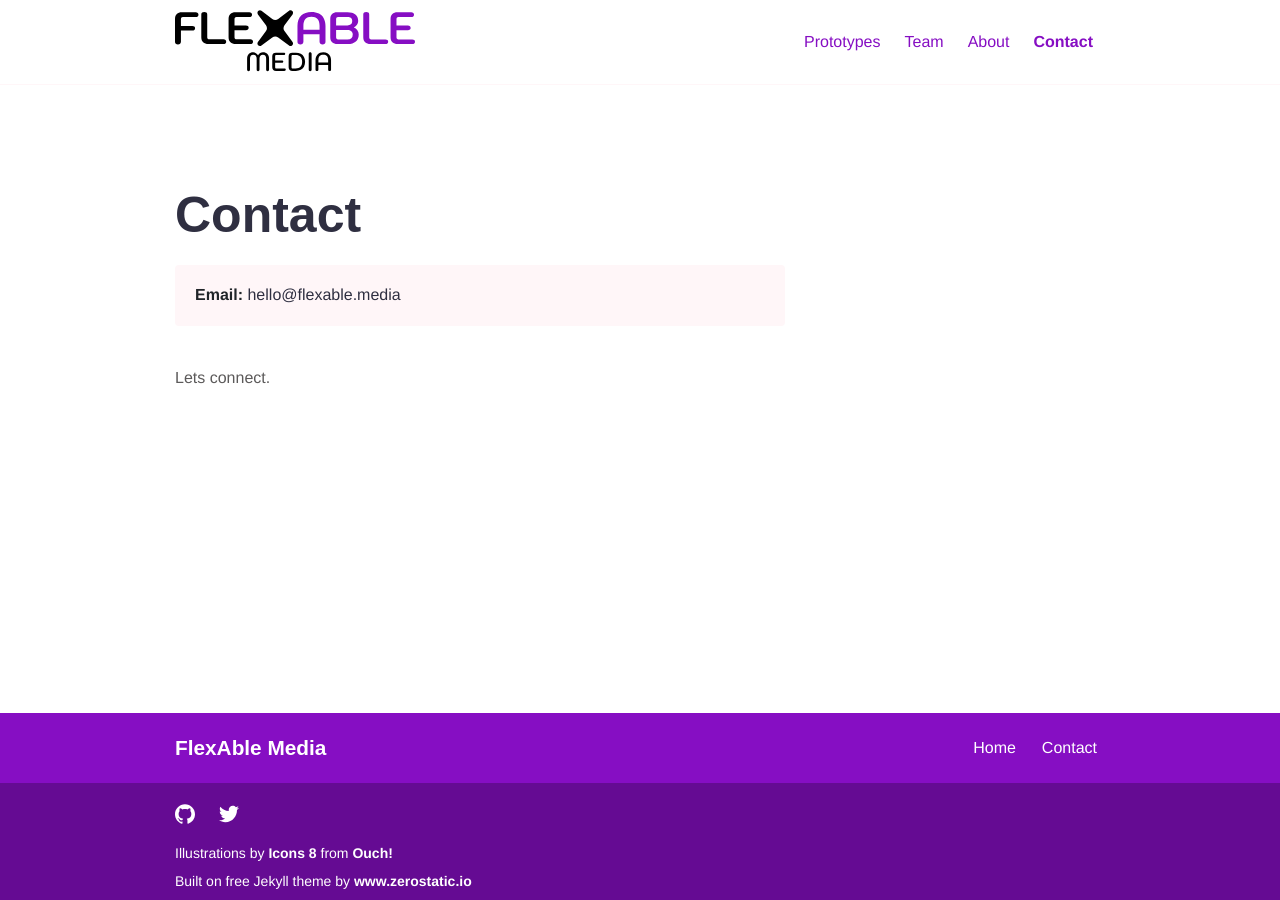
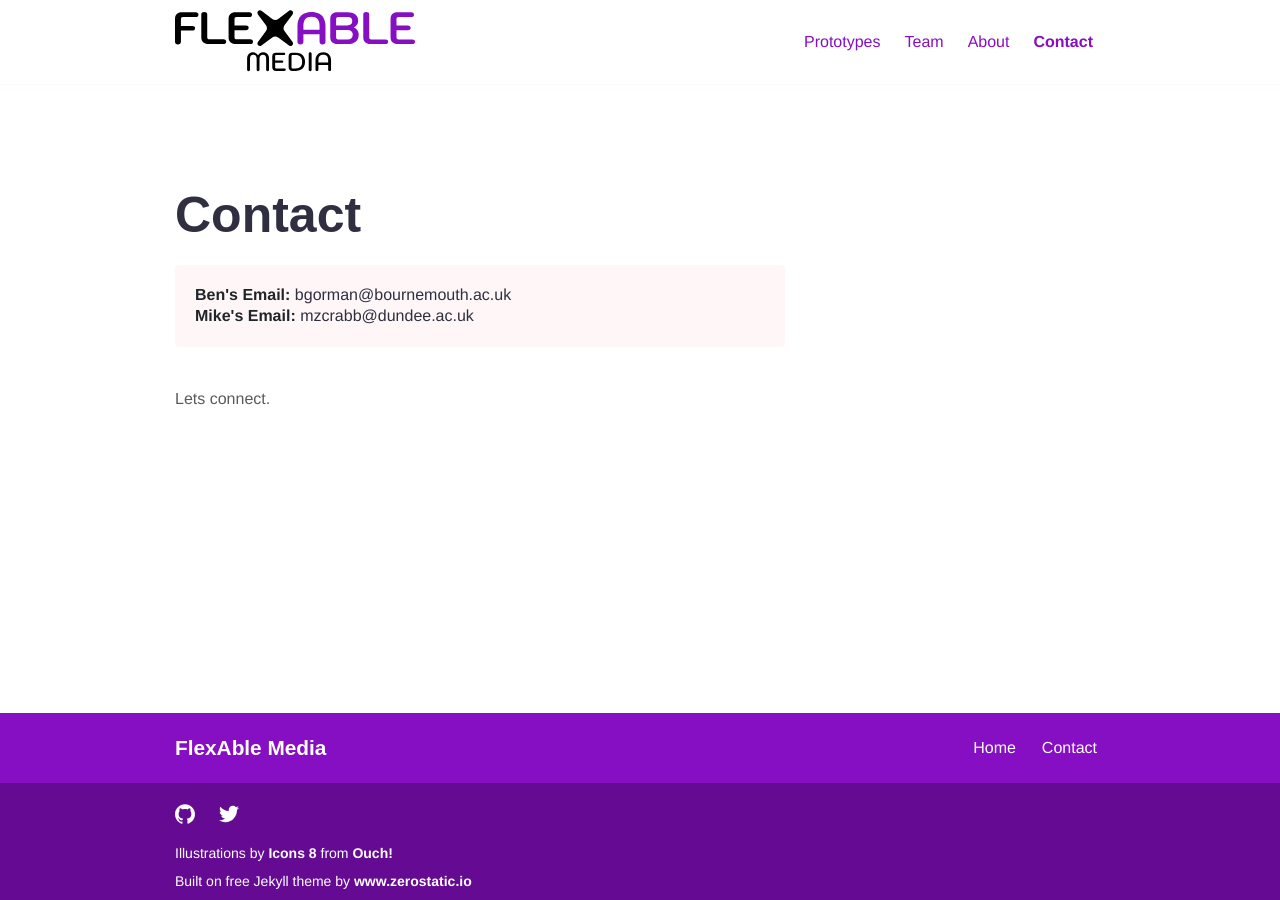
Before and after one commit to flexable-media/website, a Jekyll site: the page built from contact.md, in a window 1280 px wide. Built offline with Jekyll 4.4.1, drawn with Linux system fonts in a browser that asks for light colours; some web fonts are replaced.

Commit message:
Updated email addresss

```diff
--- a/_data/contact.yml
+++ b/_data/contact.yml
@@ -1,2 +1,3 @@
-email: 'hello@flexable.media'
+email: 'bgorman@bournemouth.ac.uk'
+email2: 'mzcrabb@dundee.ac.uk'
 contact_button_link: 'contact'
--- a/_includes/call.html
+++ b/_includes/call.html
@@ -4,9 +4,14 @@
         <div class="call-phone"><strong>Phone: </strong> {{ site.data.contact.phone }} </div>
     {% endif %}
     {% if site.data.contact.email %}
-    <div class="call-email"><strong>Email: </strong>
+    <div class="call-email"><strong>Ben's Email: </strong>
       <a href="mailto:{{ .site.data.contact.email }}">
         {{ site.data.contact.email }}
+      </a>
+    </div>
+    <div class="call-email"><strong>Mike's Email: </strong>
+      <a href="mailto:{{ .site.data.contact.email2 }}">
+        {{ site.data.contact.email2 }}
       </a>
     </div>
     {% endif %}
```
Also changed, not shown: 1 other file.
